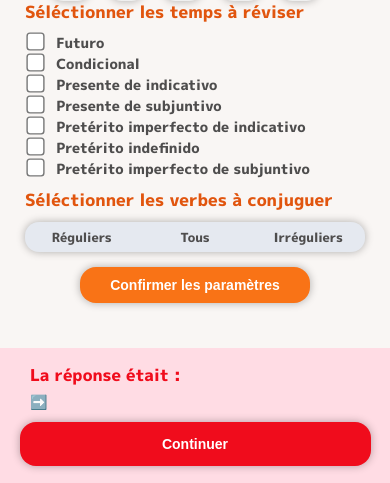
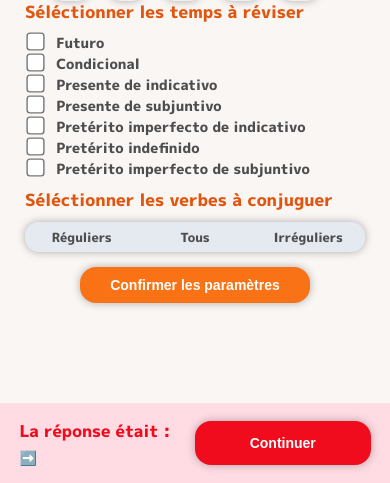
Before and after one commit to Tezay/conjug, a Flask app: template conjugFR/templates/language/spanish.html in a window 390 px wide. Shown: the part 361-844 px from the top of the page. Run offline with Flask 3, Linux system fonts and the light colour scheme; the template is opened without the code that fills it, so the values that code supplies are empty; parts of the project's set-up code (start-up, migrations or seed data) failed here and were passed over.

Commit message:
mobile responsive for exercice page

```diff
--- a/conjugFR/static/css/exercice.css
+++ b/conjugFR/static/css/exercice.css
@@ -415,16 +415,15 @@ input[type="checkbox"] {
     /**Interaction**/
 
     .interaction-container {
-        height: 115px;
+        height: 60px;
         bottom: 0px;
         padding-top: 10px;
         padding-bottom: 10px;
+        width: 100%;
     }
 
     .interaction-grid {
-        display: flex;
-        flex-direction: column;
-        width: 100%;
+        width: 90%;
     }
 
     .interaction-grid button {
@@ -451,21 +450,18 @@ input[type="checkbox"] {
 
     /**Wrong answer**/
 
-    .correction-left-container  {
-        margin-left: 30px;
-    }
 
     .correction-left-container h3, .correction-left-container p {
         margin-top: 5px;
         margin-bottom: 5px;
     }
 
-    #wrong-answer .lesson-container, #right-answer .lesson-container {
+    #wrong-answer .lesson-container, #right-answer .lesson-container, #interaction-default .lesson-container {
         display: none;
     }
 
     .pass-button {
-        width: 90%;
+        width: 50%;
         margin-left: 0;
     }
 
```
